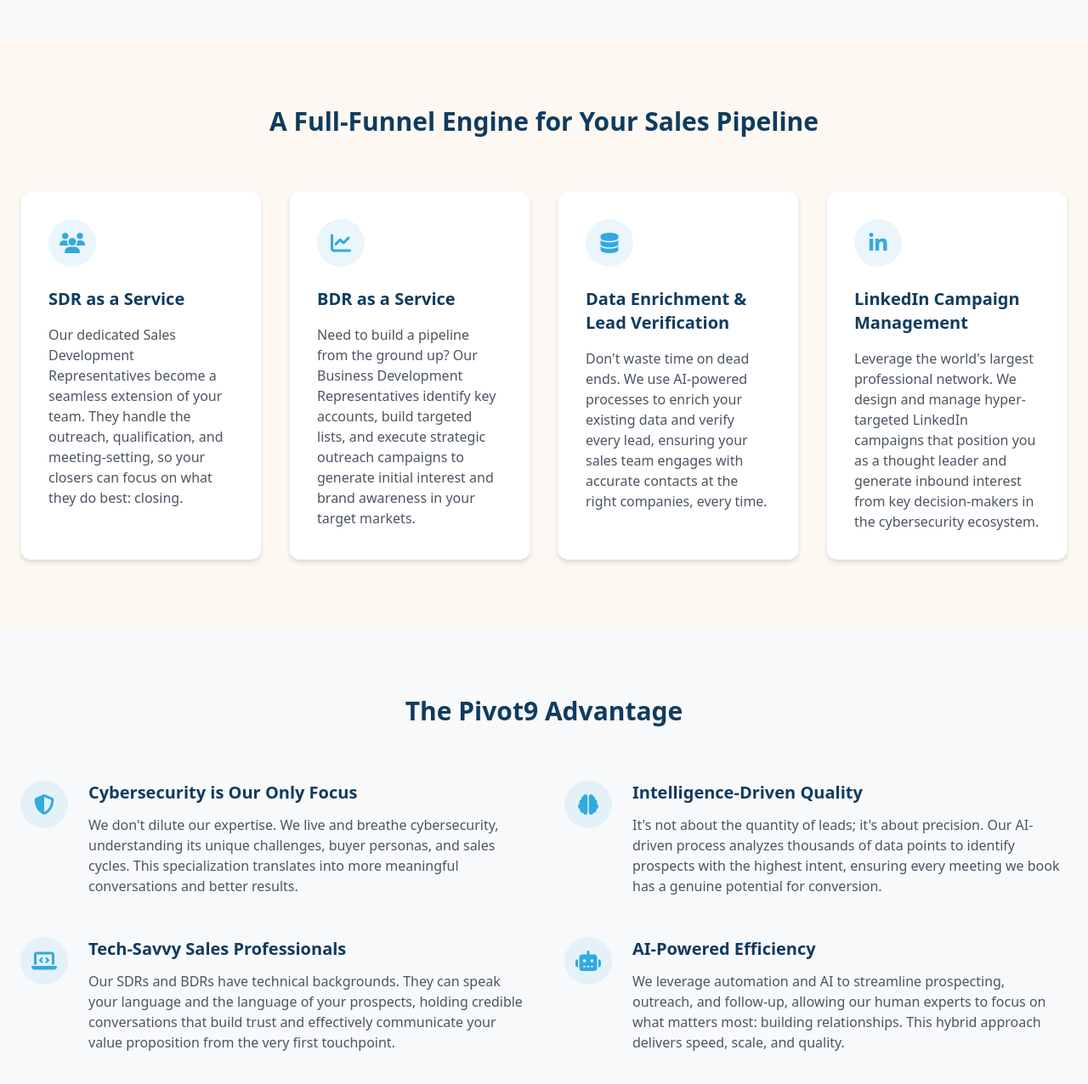
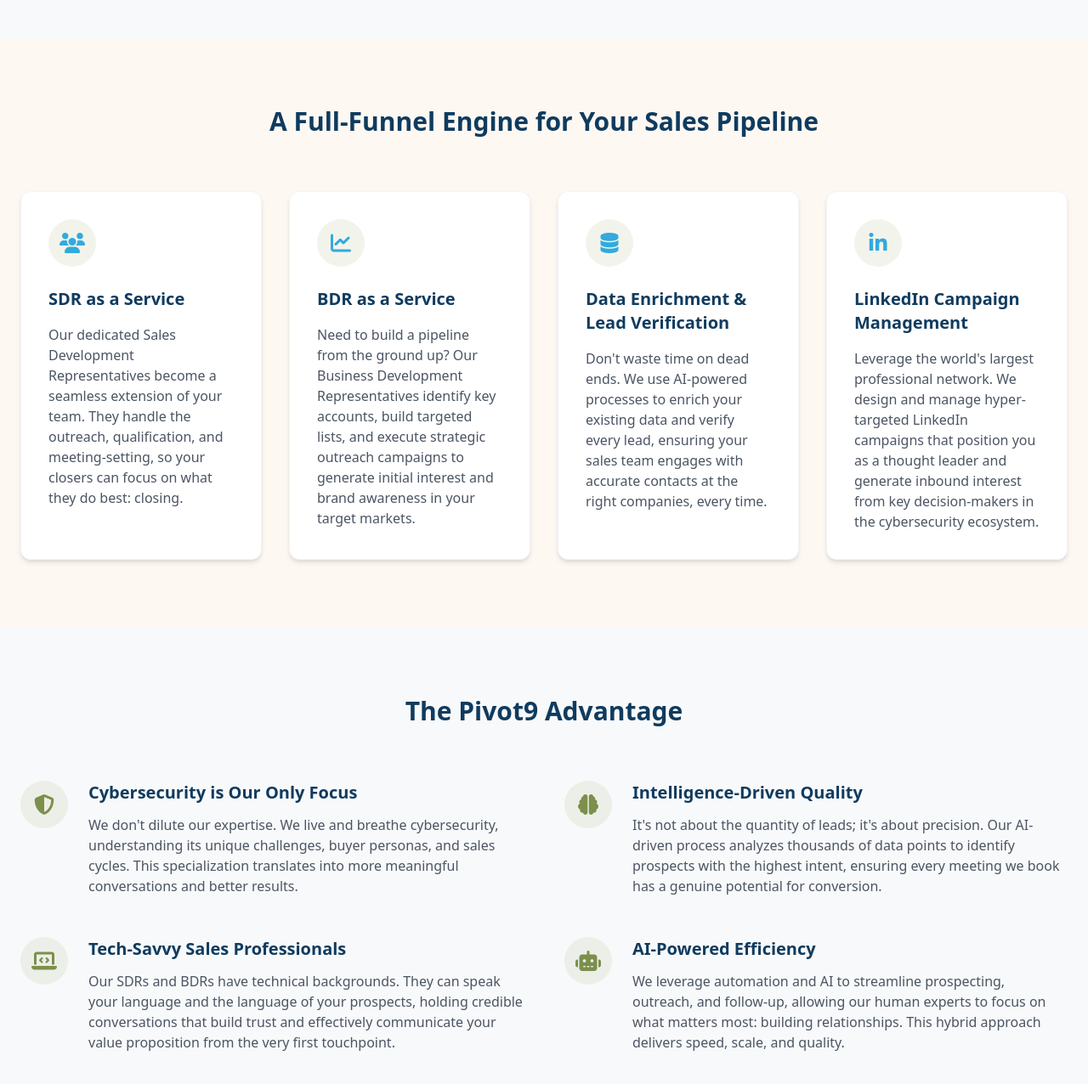
Before and after one commit to leyasa17/pivot9, a plain HTML site: page index.html in a window 1280 px wide. Shown: the part 743-2019 px from the top of the page at 85% size. Drawn offline with nearby package versions, Linux system fonts and the light colour scheme.

Commit message:
Update index.html

```diff
--- a/index.html
+++ b/index.html
@@ -110,7 +110,7 @@
 <div class="grid md:grid-cols-2 lg:grid-cols-4 gap-8">
 <!-- Service Card 1 -->
 <div class="service-card bg-white p-8 rounded-xl shadow-md border border-gray-100 transition duration-300">
-<div class="w-14 h-14 bg-pivot-blue bg-opacity-10 rounded-full flex items-center justify-center mb-6">
+<div class="w-14 h-14 bg-[#7C8F4B] bg-opacity-10 rounded-full flex items-center justify-center mb-6">
 <i class="fas fa-users text-pivot-blue text-2xl"></i>
 </div>
 <h3 class="text-xl font-bold mb-4">SDR as a Service</h3>
@@ -118,7 +118,7 @@
 </div>
 <!-- Service Card 2 -->
 <div class="service-card bg-white p-8 rounded-xl shadow-md border border-gray-100 transition duration-300">
-<div class="w-14 h-14 bg-pivot-blue bg-opacity-10 rounded-full flex items-center justify-center mb-6">
+<div class="w-14 h-14 bg-[#7C8F4B] bg-opacity-10 rounded-full flex items-center justify-center mb-6">
 <i class="fas fa-chart-line text-pivot-blue text-2xl"></i>
 </div>
 <h3 class="text-xl font-bold mb-4">BDR as a Service</h3>
@@ -126,7 +126,7 @@
 </div>
 <!-- Service Card 3 -->
 <div class="service-card bg-white p-8 rounded-xl shadow-md border border-gray-100 transition duration-300">
-<div class="w-14 h-14 bg-pivot-blue bg-opacity-10 rounded-full flex items-center justify-center mb-6">
+<div class="w-14 h-14 bg-[#7C8F4B] bg-opacity-10 rounded-full flex items-center justify-center mb-6">
 <i class="fas fa-database text-pivot-blue text-2xl"></i>
 </div>
 <h3 class="text-xl font-bold mb-4">Data Enrichment &amp; Lead Verification</h3>
@@ -134,7 +134,7 @@
 </div>
 <!-- Service Card 4 -->
 <div class="service-card bg-white p-8 rounded-xl shadow-md border border-gray-100 transition duration-300">
-<div class="w-14 h-14 bg-pivot-blue bg-opacity-10 rounded-full flex items-center justify-center mb-6">
+<div class="w-14 h-14 bg-[#7C8F4B] bg-opacity-10 rounded-full flex items-center justify-center mb-6">
 <i class="fab fa-linkedin-in text-pivot-blue text-2xl"></i>
 </div>
 <h3 class="text-xl font-bold mb-4">LinkedIn Campaign Management</h3>
@@ -151,8 +151,8 @@
 <!-- Advantage 1 -->
 <div class="flex">
 <div class="mr-6">
-<div class="w-14 h-14 bg-pivot-blue bg-opacity-10 rounded-full flex items-center justify-center">
-<i class="fas fa-shield-alt text-pivot-blue text-2xl"></i>
+<div class="w-14 h-14 bg-[#7C8F4B] bg-opacity-10 rounded-full flex items-center justify-center">
+<i class="fas fa-shield-alt text-[#7C8F4B] text-2xl"></i>
 </div>
 </div>
 <div>
@@ -163,8 +163,8 @@
 <!-- Advantage 2 -->
 <div class="flex">
 <div class="mr-6">
-<div class="w-14 h-14 bg-pivot-blue bg-opacity-10 rounded-full flex items-center justify-center">
-<i class="fas fa-brain text-pivot-blue text-2xl"></i>
+<div class="w-14 h-14 bg-[#7C8F4B] bg-opacity-10 rounded-full flex items-center justify-center">
+<i class="fas fa-brain text-[#7C8F4B] text-2xl"></i>
 </div>
 </div>
 <div>
@@ -175,8 +175,8 @@
 <!-- Advantage 3 -->
 <div class="flex">
 <div class="mr-6">
-<div class="w-14 h-14 bg-pivot-blue bg-opacity-10 rounded-full flex items-center justify-center">
-<i class="fas fa-laptop-code text-pivot-blue text-2xl"></i>
+<div class="w-14 h-14 bg-[#7C8F4B] bg-opacity-10 rounded-full flex items-center justify-center">
+<i class="fas fa-laptop-code text-[#7C8F4B] text-2xl"></i>
 </div>
 </div>
 <div>
@@ -187,8 +187,8 @@
 <!-- Advantage 4 -->
 <div class="flex">
 <div class="mr-6">
-<div class="w-14 h-14 bg-pivot-blue bg-opacity-10 rounded-full flex items-center justify-center">
-<i class="fas fa-robot text-pivot-blue text-2xl"></i>
+<div class="w-14 h-14 bg-[#7C8F4B] bg-opacity-10 rounded-full flex items-center justify-center">
+<i class="fas fa-robot text-[#7C8F4B] text-2xl"></i>
 </div>
 </div>
 <div>
```
